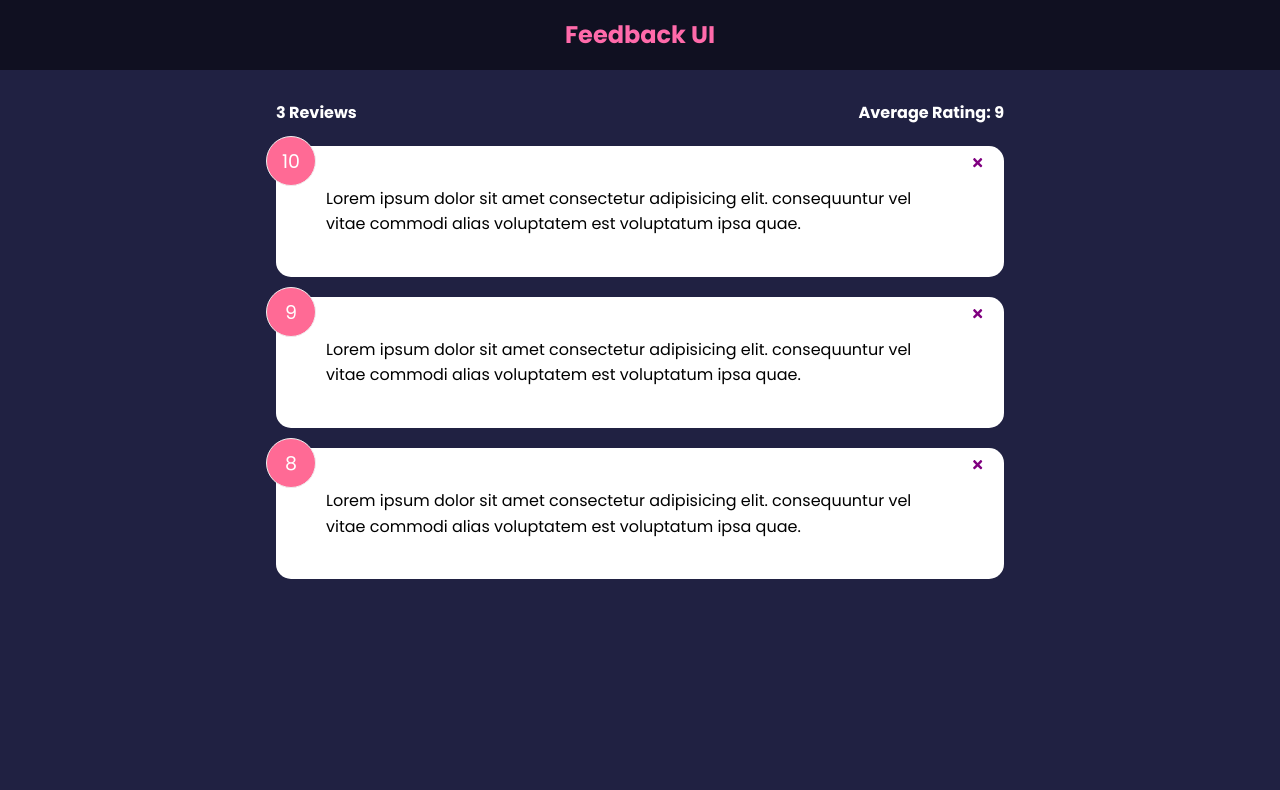
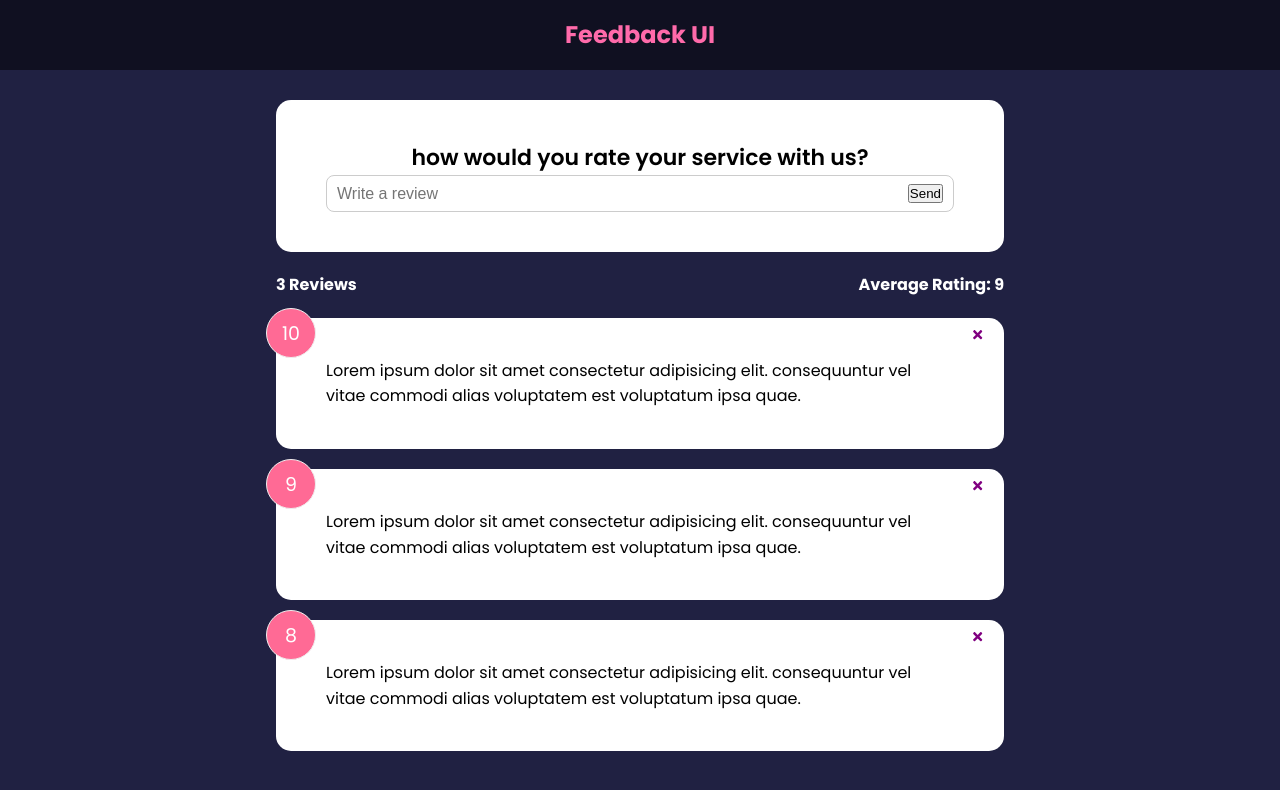
Before and after one commit to Shman-Dee/react-feedback-app, a React (Create React App) app: page / in a window 1280 px wide. Shown: the top 790 px of the page. Built offline with nearby package versions, Linux system fonts and the light colour scheme; the HTML template or start-up script is replaced by a standard one.

Commit message:
form input state

```diff
--- a/src/App.js
+++ b/src/App.js
@@ -3,6 +3,7 @@
 import FeedbackList from './components/FeedbackList'
 import FeedbackData from './data/FeedbackData'
 import FeedbackStats from './components/FeedbackStats'
+import FeedbackForm from './components/FeedbackForm'
 
 function App() {
   const [feedback, setFeedback] = useState(FeedbackData)
@@ -17,6 +18,7 @@
     <>
       <Header />
       <div className="container">
+        <FeedbackForm/>
         <FeedbackStats feedback={feedback} />
         <FeedbackList feedback={feedback} handleDelete={deleteFeedback} />
       </div>
--- /dev/null
+++ b/src/components/FeedbackForm.jsx
@@ -0,0 +1,30 @@
+import Card from './shared/Card'
+import { useState } from 'react'
+
+function FeedbackForm() {
+  const [text, setText] = useState('')
+
+  const handleTextChange = (e) => {
+    setText(e.target.value)
+  }
+
+  return (
+    <Card>
+      <form>
+        <h2>how would you rate your service with us?</h2>
+        <div className="input-group">
+          <input
+            onChange={handleTextChange}
+            className="form-control"
+            type="text"
+            placeholder="Write a review"
+            value={text}
+          />
+          <button type="submit">Send</button>
+        </div>
+      </form>
+    </Card>
+  )
+}
+
+export default FeedbackForm
--- a/src/components/FeedbackStats.jsx
+++ b/src/components/FeedbackStats.jsx
@@ -19,7 +19,7 @@
   )
 }
 
-FeedbackStats.PropTypes = {
+FeedbackStats.propTypes = {
   feedback: PropTypes.array.isRequired,
 }
 
```
